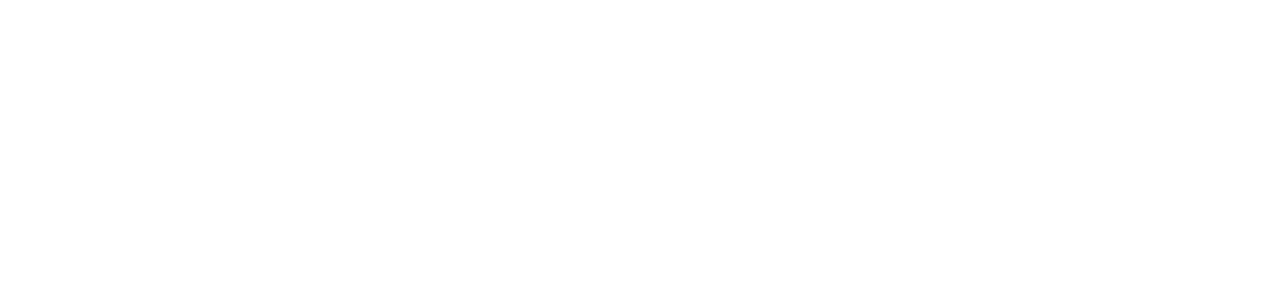
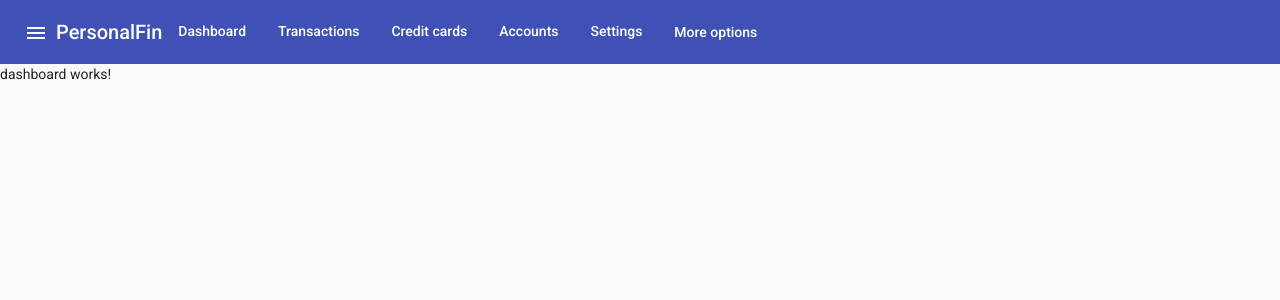
Before and after one commit to christiandmelo/PersonalFin-App, an Angular app: page /home in a window 1280 px wide. Shown: the top 300 px of the page. Built offline with nearby package versions, Linux system fonts and the light colour scheme.

Commit message:
#7 - Header implementarion (Examples)

```diff
--- a/src/app/home/home-routing.module.ts
+++ b/src/app/home/home-routing.module.ts
@@ -1,12 +1,19 @@
 import { NgModule } from '@angular/core';
 import { RouterModule, Routes } from '@angular/router';
+import { DashboardComponent } from './dashboard/dashboard.component';
 import { HomeComponent } from './home.component';
 
 const routes: Routes = [
-    {
-      path: 'dashboard',
-      loadChildren: () => import('./dashboard/dashboard.module').then((m)=>m.DashboardModule)
-    }
+  {
+    path: '',
+    component: HomeComponent,
+    children: [
+      {
+        path: '',
+        component: DashboardComponent,
+      }
+    ],
+  },
 ];
 
 @NgModule({
--- a/src/app/home/home.component.html
+++ b/src/app/home/home.component.html
@@ -1 +1,46 @@
-<router-outlet></router-outlet>
+<mat-toolbar color="primary">
+  <mat-toolbar-row>
+    <button mat-icon-button>
+      <mat-icon (click)="sidenav.toggle()">menu</mat-icon>
+    </button>
+    <h1>PersonalFin</h1>
+    <span class="menu-spacer"></span>
+    <div>
+      <a mat-button [routerLink]="'/accounts'"> Dashboard </a>
+      <a mat-button [routerLink]="'/transactions'"> Transactions </a>
+      <a mat-button [routerLink]="'/credit-cards'"> Credit cards </a>
+      <a mat-button [routerLink]="'/accounts'"> Accounts </a>
+      <a mat-button [routerLink]="'/settings'"> Settings </a>
+      <button mat-button [matMenuTriggerFor]="menu">
+        <span>More options</span>
+      </button>
+      <mat-menu #menu="matMenu">
+        <a mat-menu-item [routerLink]="'/categories'" >
+          <mat-icon>dialpad</mat-icon>
+          <span> Categories </span>
+        </a>
+      </mat-menu>
+    </div>
+  </mat-toolbar-row>
+</mat-toolbar>
+
+<mat-sidenav-container>
+  <mat-sidenav #sidenav>
+    <mat-nav-list>
+
+      <a mat-list-item [routerLink]="'/accounts'"> <mat-icon>dialpad</mat-icon> Accounts </a>
+      <a mat-list-item [routerLink]="'/create-account'"> Create Account </a>
+      <a mat-list-item [routerLink]="'/contacts'"> Contacts </a>
+      <a mat-list-item [routerLink]="'/create-contact'"> Create Contact </a>
+      <a mat-list-item [routerLink]="'/activities'"> Activities </a>
+      <a mat-list-item [routerLink]="'/create-activity'"> Create Activity </a>
+      <a mat-list-item (click)="sidenav.toggle()" mat-list-item>Close</a>
+
+    </mat-nav-list>
+  </mat-sidenav>
+  <mat-sidenav-content>
+    <div style="height: 88vh;">
+      <router-outlet></router-outlet>
+    </div>
+  </mat-sidenav-content>
+</mat-sidenav-container>
```
Also changed, not shown: src/app/home/dashboard/dashboard-routing.module.ts (deleted, +0 -16 lines), src/app/home/dashboard/dashboard.module.ts (deleted, +0 -17 lines), src/app/home/home.module.ts (+13 -1 lines).
